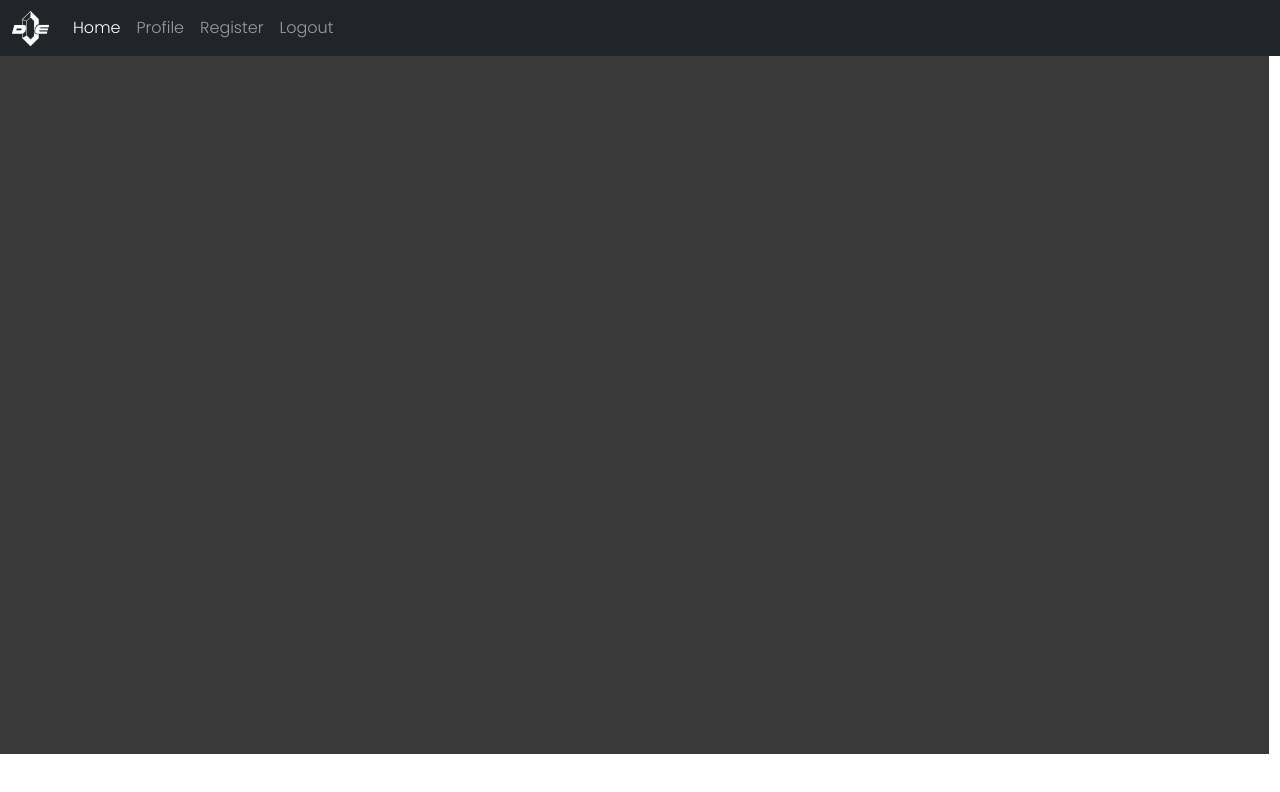
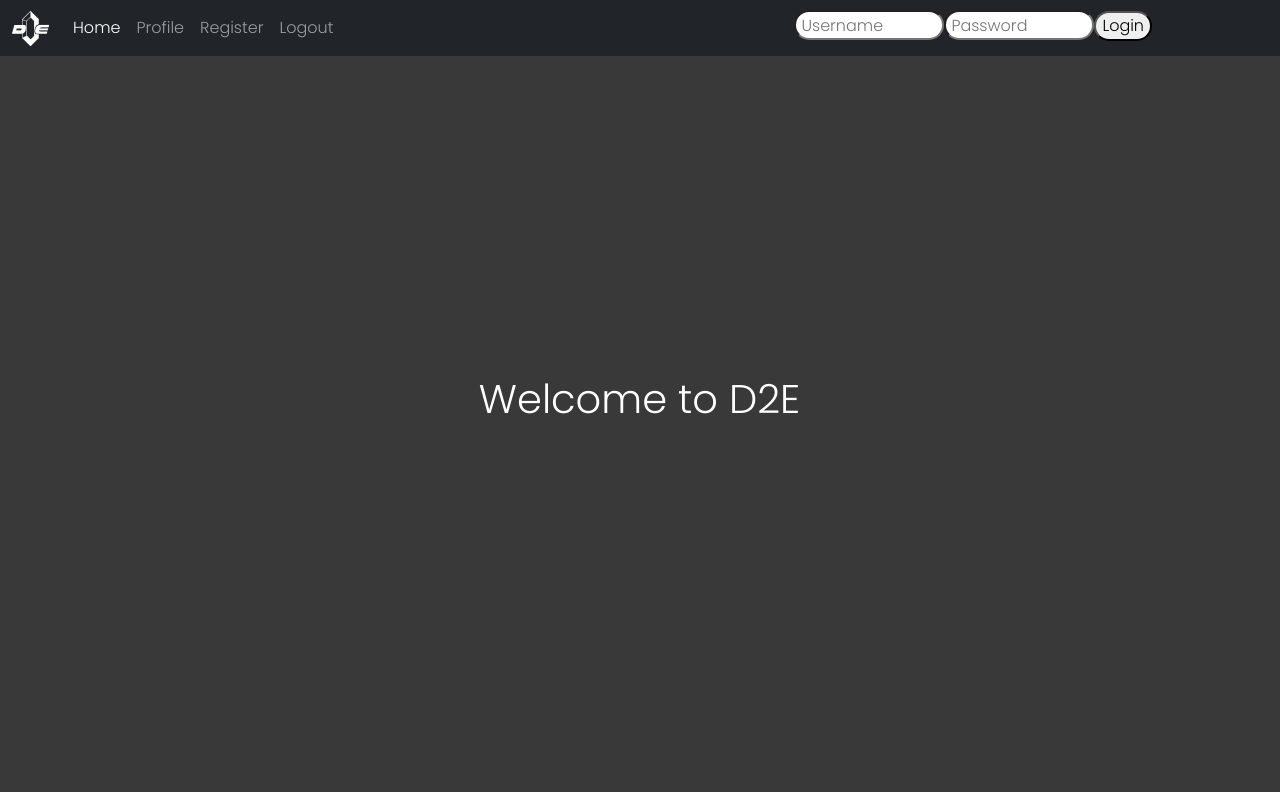
Before and after one commit to Trebolf/DownToEarth-FrontEnd, an Angular app in the folder D2E-Angular/: page / in a window 1280 px wide. Shown: the top 792 px of the page. Built offline with nearby package versions, Linux system fonts and the light colour scheme; no server answers.

Commit message:
styling issues okay?

```diff
--- a/D2E-Angular/src/app/app.component.css
+++ b/D2E-Angular/src/app/app.component.css
@@ -5,5 +5,5 @@
 .navbar-position{
     position: fixed;
     width: 100%;
-    z-index: 9;
+    z-index: 8;
 }
--- a/D2E-Angular/src/app/components/login/login.component.css
+++ b/D2E-Angular/src/app/components/login/login.component.css
@@ -2,8 +2,6 @@ h1 {
     color: white;
     text-align: center;
     display: flex;
-    position: absolute;
-    top: 6px;
 }
 
 .login-container{
@@ -12,19 +10,20 @@ h1 {
     padding: 5px;
     padding-right: 6px;
     padding-top: 10px;
-    height: 94.275vh;
-    width: 99.14vw;
+    height: 100vh;
+    width: 100vw;
     background-color:#393939;
     overflow-y: auto;
     flex-direction: column;
     align-items: center;
+    z-index: 8;
 }
 
- .login-form{
+.login-form{
     position: absolute;
     top: 10px;
     right: 10%;
-
+    z-index: 9;
 }
 
 .login-box input{
--- a/D2E-Angular/src/app/components/login/login.component.html
+++ b/D2E-Angular/src/app/components/login/login.component.html
@@ -5,10 +5,8 @@
 
     <div class="login-form">
         <form class="login-box">
-            <input type="username" [(ngModel)]="username" placeholder="Username" required [ngModelOptions]="{standalone: true}"
-            >
-            <input type="password" [(ngModel)]="password" placeholder="Password" required [ngModelOptions]="{standalone: true}"
-            >
+            <input type="username" [(ngModel)]="username" placeholder="Username" required [ngModelOptions]="{standalone: true}">
+            <input type="password" [(ngModel)]="password" placeholder="Password" required [ngModelOptions]="{standalone: true}">
 
             <button (click)="login()">Login</button>
         </form>
```
